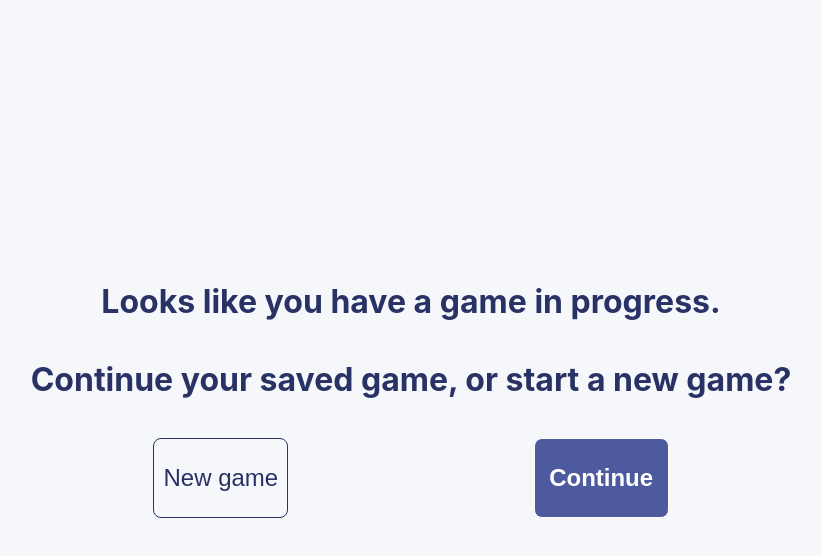
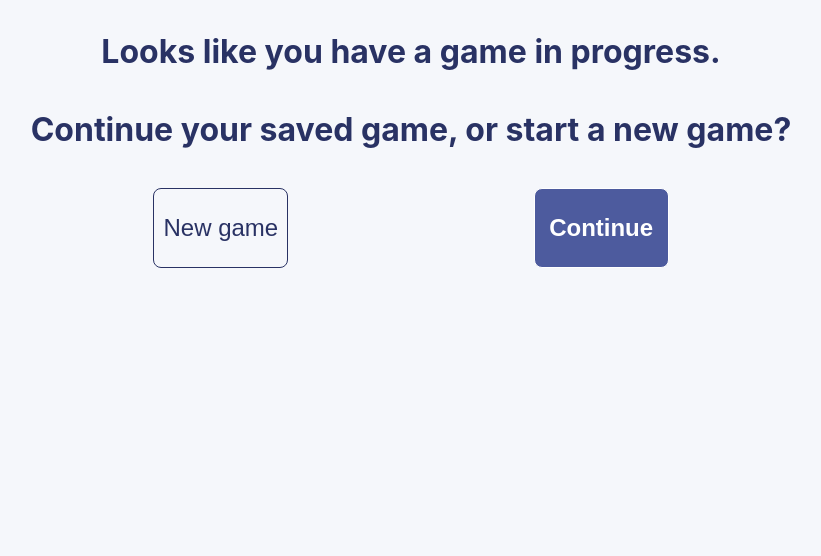
Before and after one commit to michael-j-coyne/trivia-battle, a React (Vite) app: page /continue in a window 1280 px wide. Shown: the top 556 px of the page, without its empty margins (229-1050 px from the left). Built offline with nearby package versions, Linux system fonts and the light colour scheme.

Commit message:
Decrease height of all pages

```diff
--- a/src/index.css
+++ b/src/index.css
@@ -33,7 +33,8 @@ button {
 body {
   margin: 0;
   display: flex;
-  place-items: center;
+  align-items: flex-start;
+  justify-content: center;
   min-width: 320px;
-  min-height: 100vh;
+  min-height: 85vh;
 }
--- a/src/pages/game.css
+++ b/src/pages/game.css
@@ -1,5 +1,5 @@
 .game {
-  height: calc(100vh - 2 * var(--default-page-padding));
+  height: calc(85vh - 2 * var(--default-page-padding));
   width: calc(100vw - 2 * var(--default-page-padding));
 }
 
--- a/src/pages/home.css
+++ b/src/pages/home.css
@@ -4,7 +4,7 @@
 
   justify-content: center;
 
-  height: calc(100vh - 2 * var(--default-page-padding));
+  height: calc(85vh - 2 * var(--default-page-padding));
 }
 
 .home__title {
```
